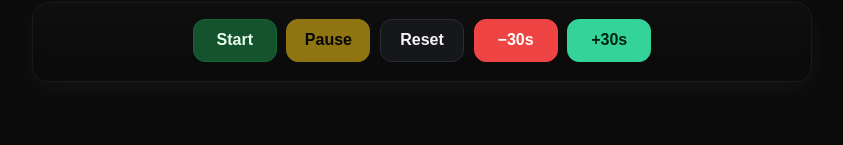
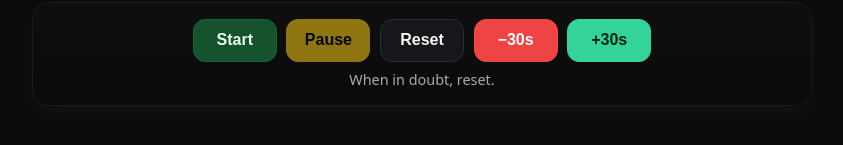
Before and after one commit to studntt/SpeakerTimer, a plain HTML site: page frontend/control.html in a window 1280 px wide. Shown: the part 293-438 px from the top of the page, without its empty margins (218-1061 px from the left). Drawn offline with Linux system fonts and the light colour scheme.

Commit message:
Control Screen hint

```diff
--- a/frontend/control.html
+++ b/frontend/control.html
@@ -55,6 +55,8 @@
         <button id="minus30" type="button" class="button btn-red" aria-label="Subtract 30 seconds">−30s</button>
         <button id="plus30"  type="button" class="button btn-light-green" aria-label="Add 30 seconds">+30s</button>
       </div>
+      <!-- New helper note -->
+      <p class="hint" style="margin-top:0.5rem; text-align:center;">When in doubt, reset.</p>
     </section>
   </main>
 
```
